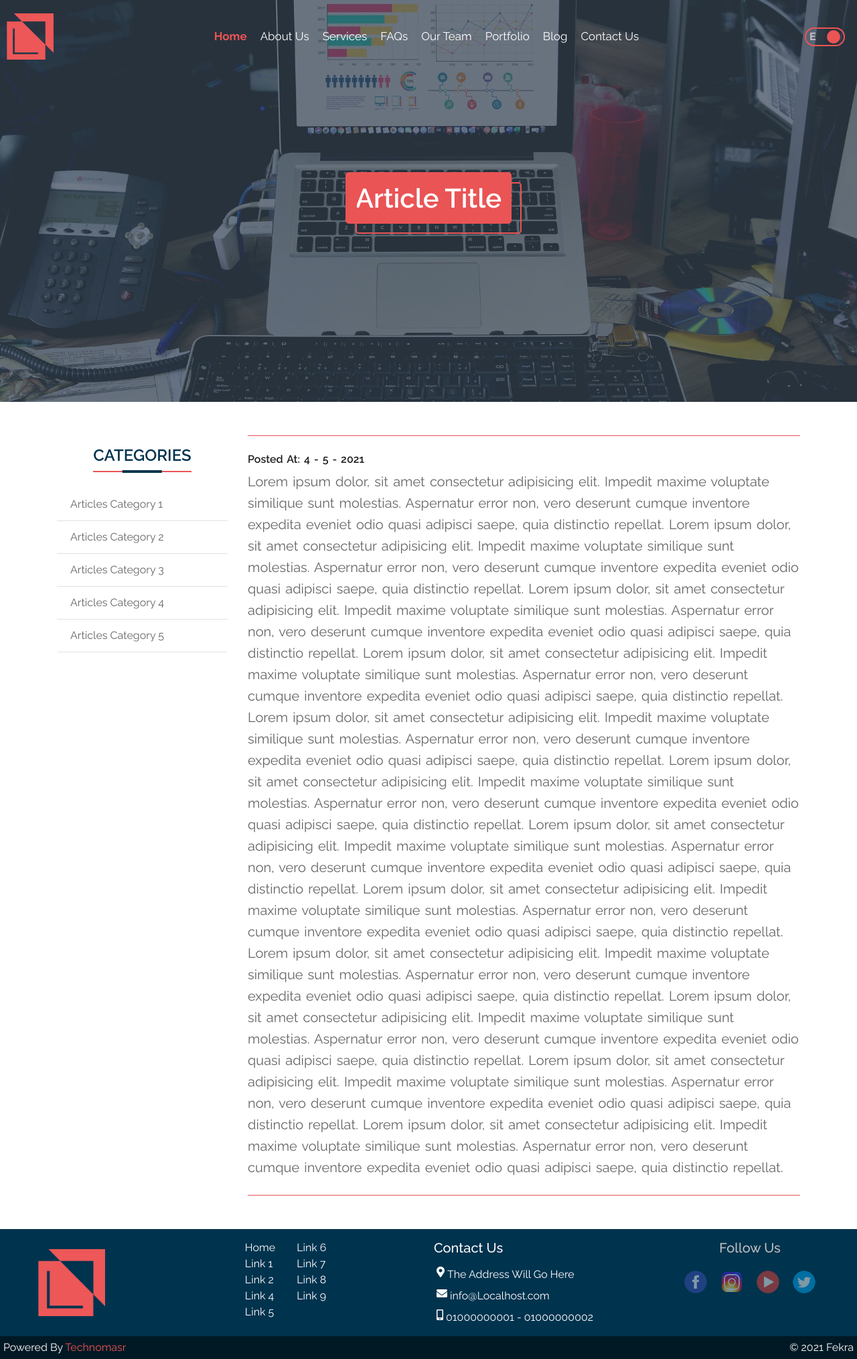
After one commit to mahmoudsiliman75/fekra_template, a PHP site: page /SidebarArticle.php in a window 1280 px wide. The commit adds this page. Shown: the whole page at 67% size. Run offline with PHP 8.4, Linux system fonts and the light colour scheme; some libraries are stand-ins or nearby versions.

Commit message:
finish sidbar article page

```diff
--- /dev/null
+++ b/SidebarArticle.php
@@ -0,0 +1,108 @@
+<!-- START:: INCLUDING THE HEADER -->
+<?php include('layouts/TheHeader.php')?>
+<!-- END:: INCLUDING THE HEADER -->
+
+<!-- START:: ARTICLE HEDAER IMAGE SECTION -->
+<div class="article_header_img_wraper" style="background: url('assets/media/pic5.jpeg');">
+  <div class="overlay">
+    <div class="intro_text_wraper">
+      <h1> <span> Article Title </span> </h1>
+    </div>
+  </div>
+</div>
+<!-- END:: ARTICLE HEDAER IMAGE SECTION -->
+
+<!-- START:: SIDEBAR ARTICLE -->
+<div class="article_sec">
+  <div class="container">
+    <div class="row justify-content-center">
+      <div class="col-12 col-md-3 my-3">
+        <div class="wraper">
+          <div class="header_wraper mb-3">
+            <h4> Categories </h4>
+          </div>
+          <ul class="list-group">
+            <li class="list-group-item">
+              <a href="#"> Articles Category 1 </a>
+            </li>
+
+            <li class="list-group-item">
+              <a href="#"> Articles Category 2 </a>
+            </li>
+
+            <li class="list-group-item">
+              <a href="#"> Articles Category 3 </a>
+            </li>
+
+            <li class="list-group-item">
+              <a href="#"> Articles Category 4 </a>
+            </li>
+
+            <li class="list-group-item">
+              <a href="#"> Articles Category 5 </a>
+            </li>
+          </ul>
+        </div>
+      </div>
+
+      <div class="col-12 col-md-9">
+        <div class="articl_body">
+          <h6> Posted At: 4 - 5 - 2021 </h6>
+          Lorem ipsum dolor, sit amet consectetur adipisicing elit.
+          Impedit maxime voluptate similique sunt molestias. Aspernatur
+          error non, vero deserunt cumque inventore expedita eveniet
+          odio quasi adipisci saepe, quia distinctio repellat.
+          Lorem ipsum dolor, sit amet consectetur adipisicing elit.
+          Impedit maxime voluptate similique sunt molestias. Aspernatur
+          error non, vero deserunt cumque inventore expedita eveniet
+          odio quasi adipisci saepe, quia distinctio repellat.
+          Lorem ipsum dolor, sit amet consectetur adipisicing elit.
+          Impedit maxime voluptate similique sunt molestias. Aspernatur
+          error non, vero deserunt cumque inventore expedita eveniet
+          odio quasi adipisci saepe, quia distinctio repellat.
+          Lorem ipsum dolor, sit amet consectetur adipisicing elit.
+          Impedit maxime voluptate similique sunt molestias. Aspernatur
+          error non, vero deserunt cumque inventore expedita eveniet
+          odio quasi adipisci saepe, quia distinctio repellat.
+          Lorem ipsum dolor, sit amet consectetur adipisicing elit.
+          Impedit maxime voluptate similique sunt molestias. Aspernatur
+          error non, vero deserunt cumque inventore expedita eveniet
+          odio quasi adipisci saepe, quia distinctio repellat.
+          Lorem ipsum dolor, sit amet consectetur adipisicing elit.
+          Impedit maxime voluptate similique sunt molestias. Aspernatur
+          error non, vero deserunt cumque inventore expedita eveniet
+          odio quasi adipisci saepe, quia distinctio repellat.
+          Lorem ipsum dolor, sit amet consectetur adipisicing elit.
+          Impedit maxime voluptate similique sunt molestias. Aspernatur
+          error non, vero deserunt cumque inventore expedita eveniet
+          odio quasi adipisci saepe, quia distinctio repellat.
+          Lorem ipsum dolor, sit amet consectetur adipisicing elit.
+          Impedit maxime voluptate similique sunt molestias. Aspernatur
+          error non, vero deserunt cumque inventore expedita eveniet
+          odio quasi adipisci saepe, quia distinctio repellat.
+          Lorem ipsum dolor, sit amet consectetur adipisicing elit.
+          Impedit maxime voluptate similique sunt molestias. Aspernatur
+          error non, vero deserunt cumque inventore expedita eveniet
+          odio quasi adipisci saepe, quia distinctio repellat.
+          Lorem ipsum dolor, sit amet consectetur adipisicing elit.
+          Impedit maxime voluptate similique sunt molestias. Aspernatur
+          error non, vero deserunt cumque inventore expedita eveniet
+          odio quasi adipisci saepe, quia distinctio repellat.
+          Lorem ipsum dolor, sit amet consectetur adipisicing elit.
+          Impedit maxime voluptate similique sunt molestias. Aspernatur
+          error non, vero deserunt cumque inventore expedita eveniet
+          odio quasi adipisci saepe, quia distinctio repellat.
+          Lorem ipsum dolor, sit amet consectetur adipisicing elit.
+          Impedit maxime voluptate similique sunt molestias. Aspernatur
+          error non, vero deserunt cumque inventore expedita eveniet
+          odio quasi adipisci saepe, quia distinctio repellat.
+        </div>
+      </div>
+    </div>
+  </div>
+</div>
+<!-- END:: SIDEBAR ARTICLE -->
+
+<!-- START:: INCLUDING THE FOOTER -->
+<?php include('layouts/TheFooter.php')?>
+<!-- END:: INCLUDING THE FOOTER -->
--- a/Blog.php
+++ b/SidebarBlog.php
@@ -4,7 +4,6 @@
 
 <!-- START:: HEDAER IMAGE SECTION -->
 <div class="header_img_wraper" style="background: url('assets/media/pic5.jpeg');">
-
   <div class="overlay">
     <div class="intro_text_wraper">
       <h1> <span> Blog </span> </h1>
--- a/assets/css/style.css
+++ b/assets/css/style.css
@@ -2930,6 +2930,177 @@ nav .menu_btn svg {
   font-size: 16px;
 }
 
+.article_header_img_wraper {
+  position: relative;
+  min-height: 600px;
+  max-height: 600px;
+  background-size: 100% !important;
+  background-position: center !important;
+  background-repeat: no-repeat !important;
+}
+
+.article_header_img_wraper .overlay {
+  position: absolute;
+  top: 0;
+  right: 0;
+  left: 0;
+  width: 100%;
+  height: 100%;
+  background-color: rgba(45, 64, 89, 0.5);
+  display: -webkit-box;
+  display: -ms-flexbox;
+  display: flex;
+  -webkit-box-align: center;
+      -ms-flex-align: center;
+          align-items: center;
+  -webkit-box-pack: center;
+      -ms-flex-pack: center;
+          justify-content: center;
+  -ms-flex-wrap: wrap;
+      flex-wrap: wrap;
+  -webkit-box-orient: vertical;
+  -webkit-box-direction: normal;
+      -ms-flex-direction: column;
+          flex-direction: column;
+}
+
+.article_header_img_wraper .overlay .intro_text_wraper {
+  display: -webkit-box;
+  display: -ms-flexbox;
+  display: flex;
+  -webkit-box-align: center;
+      -ms-flex-align: center;
+          align-items: center;
+  -webkit-box-pack: center;
+      -ms-flex-pack: center;
+          justify-content: center;
+  -ms-flex-wrap: wrap;
+      flex-wrap: wrap;
+  -webkit-box-orient: vertical;
+  -webkit-box-direction: normal;
+      -ms-flex-direction: column;
+          flex-direction: column;
+  color: #fff;
+  text-align: center;
+}
+
+.article_header_img_wraper .overlay .intro_text_wraper h1 span {
+  border-radius: 5px;
+  background-color: #ea5455;
+  font-weight: 600;
+  padding: 15px;
+  position: relative;
+}
+
+.article_header_img_wraper .overlay .intro_text_wraper h1 span::after {
+  content: '';
+  position: absolute;
+  right: -15px;
+  bottom: -15px;
+  display: block;
+  width: 100%;
+  height: 100%;
+  border: 2px solid #ea5455;
+  border-radius: 5px;
+}
+
+@media (max-width: 767px) {
+  .article_header_img_wraper .overlay .intro_text_wraper h1 {
+    font-size: 2rem;
+  }
+}
+
+.article_sec {
+  padding: 50px 0;
+}
+
+.article_sec .header_wraper {
+  display: -webkit-box;
+  display: -ms-flexbox;
+  display: flex;
+  -webkit-box-align: center;
+      -ms-flex-align: center;
+          align-items: center;
+  -webkit-box-pack: center;
+      -ms-flex-pack: center;
+          justify-content: center;
+}
+
+.article_sec .header_wraper h4 {
+  color: #00334e;
+  font-weight: 600;
+  text-transform: uppercase;
+  word-spacing: 3px;
+  position: relative;
+  padding-bottom: 10px;
+}
+
+.article_sec .header_wraper h4::before {
+  content: '';
+  display: block;
+  position: absolute;
+  bottom: 0;
+  left: 0;
+  width: 100%;
+  height: 2px;
+  background-color: #ea5455;
+}
+
+.article_sec .header_wraper h4::after {
+  content: '';
+  display: block;
+  position: absolute;
+  bottom: -1px;
+  left: 50%;
+  -webkit-transform: translateX(-50%);
+          transform: translateX(-50%);
+  width: 40%;
+  height: 4px;
+  background-color: #00334e;
+}
+
+.article_sec .wraper {
+  position: -webkit-sticky;
+  position: sticky;
+  top: 65px;
+}
+
+.article_sec .wraper .list-group .list-group-item {
+  border: none;
+  border-bottom: 1px solid #e1e1e1;
+}
+
+.article_sec .wraper .list-group .list-group-item a {
+  text-decoration: none;
+  color: #666;
+  -webkit-transition: all 0.4s ease-in-out;
+  transition: all 0.4s ease-in-out;
+}
+
+.article_sec .wraper .list-group .list-group-item a:hover {
+  color: #ea5455;
+  -webkit-padding-start: 10px;
+          padding-inline-start: 10px;
+}
+
+.article_sec .articl_body {
+  padding-block: 25px;
+  word-break: break-word;
+  word-spacing: 2px;
+  font-size: 18px;
+  color: #666;
+  line-height: 1.6;
+  text-align: start;
+  font-size: 20px;
+  border-top: 1px solid #ea5455;
+  border-bottom: 1px solid #ea5455;
+}
+
+.article_sec .articl_body h6 {
+  color: #212121;
+  font-weight: 600;
+}
+
 .contact_us_sec {
   padding: 50px 0;
 }
--- a/assets/css/style.scss
+++ b/assets/css/style.scss
@@ -1810,6 +1810,106 @@ nav {
 }
 // END:: GLOG SECTION STYLES
 
+// START:: ARTICLE SECTION STYLES
+.article_header_img_wraper {
+  position: relative;
+  min-height: 600px;
+  max-height: 600px;
+  background-size: 100% !important;
+  background-position: center !important;
+  background-repeat: no-repeat !important;
+
+  .overlay {
+    position: absolute;
+    top: 0;
+    right: 0;
+    left: 0;
+    width: 100%;
+    height: 100%;
+    background-color: rgba(45, 64, 89, 0.5);
+    @include flexCenterAlignment();
+    flex-wrap: wrap;
+    flex-direction: column;
+
+    .intro_text_wraper {
+      @include flexCenterAlignment();
+      flex-wrap: wrap;
+      flex-direction: column;
+      color: $white;
+      text-align: center;
+      h1 {
+        span {
+          @include borderRadius(5px);
+          background-color: $corpColor2;
+          font-weight: 600;
+          padding: 15px;
+          position: relative;
+          &::after {
+            content: '';
+            position: absolute;
+            right: -15px;
+            bottom: -15px;
+            display: block;
+            width: 100%;
+            height: 100%;
+            border: 2px solid $corpColor2;
+            @include borderRadius(5px);
+          }
+        }
+      }
+      @media (max-width: 767px) {
+        h1 {
+          font-size: 2rem;
+        }
+      }
+    }
+  }
+}
+
+.article_sec {
+  padding: $paddingAmount 0;
+  .header_wraper {
+    @include flexCenterAlignment();
+    h4 {
+      @include mainHeaderStyle();
+    }
+  }
+
+  .wraper {
+    position: sticky;
+    top: 65px;
+    .list-group {
+      .list-group-item {
+        border: none;
+        border-bottom: 1px solid #e1e1e1;
+        a {
+          text-decoration: none;
+          color: $lightGrey;
+          @include transitioning();
+          &:hover {
+            color: $corpColor2;
+            padding-inline-start: 10px;
+          }
+        }
+      }
+    }
+  }
+
+  .articl_body {
+    padding-block: 25px;
+    @include textWraper();
+    text-align: start;
+    font-size: 20px;
+    border-top: 1px solid $corpColor2;
+    border-bottom: 1px solid $corpColor2;
+    h6 {
+      color: $darkGrey;
+      font-weight: 600;
+    }
+  }
+}
+// END:: ARTICLE SECTION STYLES
+
 // START:: CONTACT US SECTION STYLES
 .contact_us_sec {
   padding: $paddingAmount 0;
--- a/layouts/TheHeader.php
+++ b/layouts/TheHeader.php
@@ -117,11 +117,11 @@
 
         <ul class="dropdown_menu">
           <li>
-            <a href="Blog.php"> Blog With SideBar </a>
+            <a href="SidebarBlog.php"> Blog With SideBar </a>
           </li>
 
           <li>
-            <a href="AllServices2.php"> Article With SideBar </a>
+            <a href="SidebarArticle.php"> Article With SideBar </a>
           </li>
         </ul>
       </li>
```
Also changed, not shown: 1 other file.
